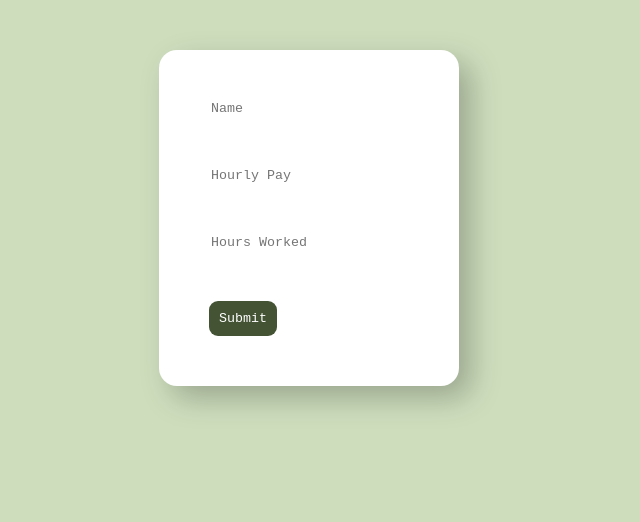
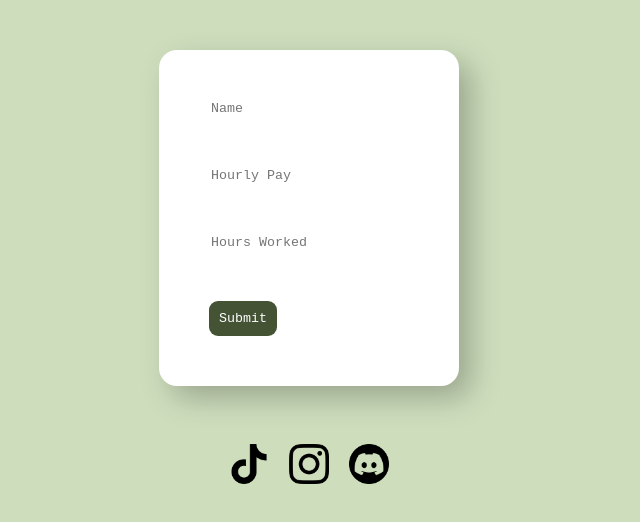
Before and after one commit to reniel905/hourly-pay-calculator, a plain HTML site: page index.html in a window 1280 px wide. Shown: the whole page, without its empty margins (331-971 px from the left). Drawn offline with Linux system fonts and the light colour scheme.

Commit message:
added my social media

```diff
--- a/index.html
+++ b/index.html
@@ -28,6 +28,11 @@
             </div>
         </div>
     </div>
+    <div class="social-media-container">
+        <a href="https://www.tiktok.com/@reniel.x" class="social-media" id="tiktok"><img src="Social Media Icons\tik-tok.png" alt=""></a>
+        <a href="https://www.instagram.com/rxnl.9/" class="social-media" id="instagram"><img src="Social Media Icons\instagram.png" alt=""></a>
+        <a href="https://discordapp.com/users/1015471109187059712" class="social-media" id="discord"><img src="Social Media Icons\discord.png" alt=""></a>
+    </div>
     <script src="index.js"></script>
 </body>
 </html>
--- a/style.css
+++ b/style.css
@@ -9,6 +9,7 @@
 
 body {
     display: flex;
+    flex-direction: column;
     align-items: center;
     justify-content: center;
     background-color: #CEDEBD;
@@ -137,3 +138,24 @@ body {
 
 
 }
+
+.social-media-container{
+
+
+    display: flex;
+    flex-direction: row;
+    align-items: center;
+    justify-content: center;
+    width: 60px;
+    height: 60px;
+    margin: 50px;
+
+}
+
+.social-media-container .social-media img {
+
+    width: 40px;
+    height: 40px;
+    padding: 10px;
+
+}
```
Also changed, not shown: Social Media Icons/discord.png (added), Social Media Icons/facebook.png (added), Social Media Icons/instagram.png (added), Social Media Icons/tik-tok.png (added).
